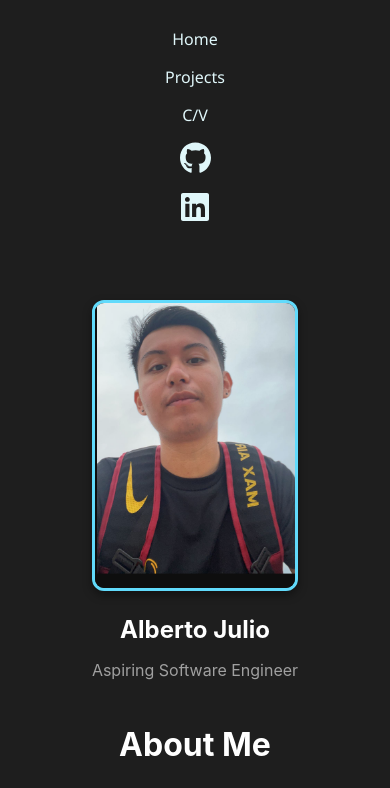
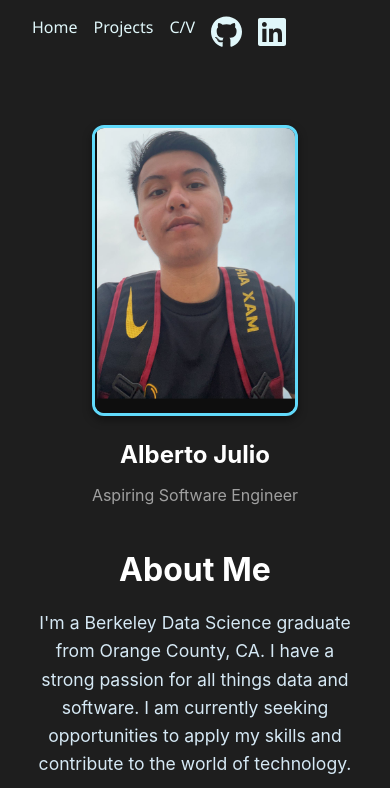
Before and after one commit to alberto-julio/alberto-julio.github.io, a React (Create React App) app: page / in a window 390 px wide. Shown: the top 788 px of the page. Built offline with nearby package versions, Linux system fonts and the light colour scheme.

Commit message:
added meedia queires to fix clutter on smaller screens, still have to fix projects page and restof home

```diff
--- a/src/components/Home.css
+++ b/src/components/Home.css
@@ -3,7 +3,7 @@
   flex-wrap: wrap;
   justify-content: center;
   align-items: flex-start;
-  padding: 60px 20px;
+  padding: 3.75rem 1.25rem; /* 60px 20px */
   min-height: 100vh;
   width: 100%;
   background-color: #1e1e1e;
@@ -11,39 +11,39 @@
   box-sizing: border-box;
 }
 
-
-/*
+/* Optional: circular image version
 .left-section,
 really liked in case i ever want to go for a more circular look
 */
 
 .left-section img {
-  width: 200px;
+  width: 100%;
+  max-width: 12.5rem; /* 200px */
   height: auto;
   object-fit: cover;
   object-position: top center;
-  border-radius: 12px; /* Optional: slightly rounded corners */
-  box-shadow: 0 4px 10px rgba(0, 0, 0, 0.4); /* Optional: adds depth */
+  border-radius: 0.75rem; /* 12px */
+  box-shadow: 0 0.25rem 0.625rem rgba(0, 0, 0, 0.4); /* 4px 10px */
 }
 
 .right-section {
-  flex: 1 1 300px;
-  max-width: 500px;
-  padding: 20px;
+  flex: 1 1 18.75rem; /* 300px */
+  max-width: 31.25rem; /* 500px */
+  padding: 1.25rem; /* 20px */
   box-sizing: border-box;
 }
 
 .profile-img {
-  width: 160px;
-  height: 160px;
+  width: 10rem; /* 160px */
+  height: 10rem;
   object-fit: cover;
   border-radius: 50%;
-  border: 3px solid #61dafb;
-  box-shadow: 0 4px 8px rgba(0,0,0,0.3);
+  border: 0.1875rem solid #61dafb; /* 3px */
+  box-shadow: 0 0.25rem 0.5rem rgba(0, 0, 0, 0.3); /* 4px 8px */
 }
 
 .name-container h1 {
-  margin-top: 20px;
+  margin-top: 1.25rem; /* 20px */
   font-size: 1.8rem;
   color: #ffffff;
 }
@@ -56,27 +56,27 @@ really liked in case i ever want to go for a more circular look
 
 .about-header {
   font-size: 2rem;
-  margin-bottom: 20px;
+  margin-bottom: 1.25rem; /* 20px */
   color: #ffffff;
 }
 
 .right-section p {
   font-size: 1.1rem;
   line-height: 1.6;
-  margin-bottom: 16px;
+  margin-bottom: 1rem; /* 16px */
   color: #d6e9f5;
 }
 
-/* Responsive Design */
+/* Medium screens */
 @media (max-width: 768px) {
   .home {
-    flex-direction: column;
+    flex-direction: row;
     align-items: center;
   }
 
   .right-section {
     max-width: 100%;
-    padding: 0 10px;
+    padding: 0 0.625rem;
   }
 
   .name-container h1 {
@@ -87,3 +87,57 @@ really liked in case i ever want to go for a more circular look
     font-size: 1rem;
   }
 }
+
+@media (max-width: 400px) {
+  .home {
+    flex-direction: row;
+    align-items: center;
+  }
+
+  .right-section {
+    max-width: 100%;
+    padding: 0 0.625rem;
+  }
+
+  .name-container h1 {
+    font-size: 1.5rem;
+  }
+
+  .name-container h2 {
+    font-size: 1rem;
+  }
+}
+/*
+@media (max-width: 480px) {
+  .profile-img {
+    width: 7.5rem;
+    height: 7.5rem;
+  }
+
+  .about-header {
+    font-size: 1.5rem;
+  }
+
+  .right-section p {
+    font-size: 1rem;
+    line-height: 1.5;
+  }
+
+  .left-section img {
+    max-width: 10rem;
+  }
+}
+
+@media (min-width: 1024px) {
+  .right-section {
+    max-width: 37.5rem;
+  }
+
+  .name-container h1 {
+    font-size: 2.2rem;
+  }
+
+  .name-container h2 {
+    font-size: 1.4rem;
+  }
+} */
--- a/src/components/Navbar.css
+++ b/src/components/Navbar.css
@@ -1,21 +1,23 @@
 .navbar {
   background-color: #1e1e1e;
-    padding: 16px 32px;
+  padding: 1rem 2rem; /* 16px 32px */
   display: flex;
   justify-content: flex-end;
   align-items: center;
-    flex-wrap: wrap;
-    box-shadow: 0 2px 6px rgba(0, 0, 0, 0.3);
+  flex-wrap: nowrap; /* Keep items in a row */
+  box-shadow: 0 0.125rem 0.375rem rgba(0, 0, 0, 0.3); /* 2px 6px */
   font-family: 'Segoe UI', Tahoma, Geneva, Verdana, sans-serif;
+  overflow-x: auto; /* Prevent wrapping by scrolling if needed */
 }
 
 .nav-list {
   display: flex;
+  flex-direction: row;
+  flex-wrap: nowrap;
   list-style: none;
-    gap: 24px;
+  gap: 1.5rem; /* 24px */
   padding: 0;
   margin: 0;
-    flex-wrap: wrap;
 }
 
 .nav-item-right,
@@ -35,74 +37,14 @@
   color: #61dafb;
 }
 
-  /* Responsive stacking if needed */
-  @media (max-width: 768px) {
+/* Optional: Make navbar horizontally scrollable on very narrow screens */
+@media (max-width: 400px) {
   .navbar {
-      flex-direction: column;
-      align-items: flex-start;
+    justify-content: flex-start;
+    overflow-x: auto;
   }
 
   .nav-list {
-      flex-direction: column;
-      width: 100%;
-      gap: 16px;
-      margin-top: 12px;
-    }
-
-    .nav-item-center {
-      margin: 12px 0;
+    gap: 1rem;
   }
 }
-
-
-/* .navbar {
-    background-color: #333;
-    color: #61dafb;
-    padding: 10px;
-    font-size: 15px;
-    text-decoration: none;
-}
-
-.nav-list {
-    list-style: none;
-    color: #61dafb;
-    font-family: "Comic Sans MS", "Comic Sans";
-    display: flex;
-    justify-content: space-around;
-    text-decoration: none;
-    padding: 0;
-    margin: 0;
-}
-
-.nav-item-right {
-    color: #61dafb;
-    margin: 0 15px;
-    text-decoration: none;
-}
-
-.nav-item-center {
-    color: #61dafb;
-    display: flex;
-    align-items: center;
-    gap: 1px;
-    margin: auto;
-    text-decoration: none;
-}
-
-
-a {
-    color: #61dafb;
-    font-weight: bold;
-    text-decoration: none;
-}
-
-.nav-link {
-    color: #61dafb;
-    text-decoration: none;
-    font-size: 15px;
-}
-
-.nav-link:hover {
-    color: #61dafb;
-    text-decoration: none;
-} */
--- a/src/components/Navbar.js
+++ b/src/components/Navbar.js
@@ -18,7 +18,7 @@ function Navbar() {
                 </li>
 
                 <li className='nav-item-right'>
-                    <Link to="https://drive.google.com/file/d/1FFSVWM40Os6VLO-dAa1g0fQkUcnyj4LX/view?usp=sharing">C/V</Link>
+                    <Link to="https://drive.google.com/file/d/17CCNyMLaY96eyew14lxe5S_PJ141lUNO/view?usp=sharing">C/V</Link>
                 </li>
 
                 <li className='nav-item-right'>
```
Also changed, not shown: src/App.css (line endings or trailing spaces). Lines whose indentation alone changed are shown as unchanged.
